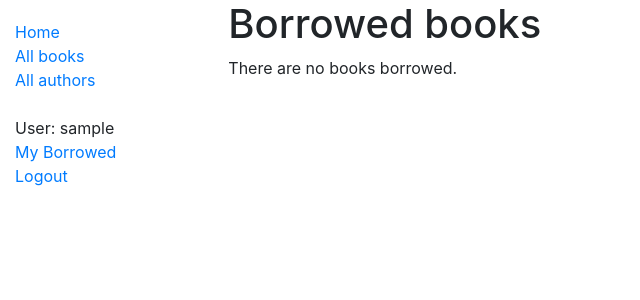
After one commit to spideyclick/Librarium, a Django app: page /catalog/mybooks/ in a window 1280 px wide. The commit adds this page. Shown: the top 300 px of the page, without its empty margins (0-640 px from the left). Run offline with Django 3.2, Linux system fonts and the light colour scheme; the visitor is signed in with stand-in values (Sample User, id 1); data that the repository does not hold is empty; some libraries are stand-ins or nearby versions.

Commit message:
Add My Borrowed view

```diff
--- a/Librarium/catalog/admin.py
+++ b/Librarium/catalog/admin.py
@@ -30,13 +30,13 @@ class AuthorAdmin(admin.ModelAdmin):
 
 @admin.register(BookInstance)
 class BookInstanceAdmin(admin.ModelAdmin):
-    list_display = ('book', 'language', 'status', 'due_back')
+    list_display = ('book', 'language', 'status', 'borrower', 'due_back')
     list_filter = ('language', 'status')
     fieldsets = (
         (None, {
             'fields': ('book', 'imprint', 'language', 'id')
         }),
         ('Availability', {
-            'fields': ('status', 'due_back')
+            'fields': ('status', 'due_back', 'borrower')
         }),
     )
--- a/Librarium/catalog/templates/base_generic.html
+++ b/Librarium/catalog/templates/base_generic.html
@@ -24,6 +24,7 @@
 					<br>
 					{% if user.is_authenticated %}
 						<li>User: {{ user.get_username }}</li>
+						<li><a href="{% url 'my-borrowed' %}">My Borrowed</a></li>
 						<li><a href="{% url 'logout'%}?next={{request.path}}">Logout</a></li>
 					{% else %}
 						<li><a href="{% url 'login'%}?next={{request.path}}">Login</a></li>
--- /dev/null
+++ b/Librarium/catalog/templates/catalog/bookinstance_list_borrowed_user.html
@@ -0,0 +1,19 @@
+{% extends "base_generic.html" %}
+
+{% block content %}
+<h1>Borrowed books</h1>
+
+{% if bookinstance_list %}
+<ul>
+
+	{% for bookinst in bookinstance_list %}
+	<li class="{% if bookinst.is_overdue %}text-danger{% endif %}">
+		<a href="{% url 'book-detail' bookinst.book.pk %}">{{bookinst.book.title}}</a> ({{ bookinst.due_back }})
+	</li>
+	{% endfor %}
+</ul>
+
+{% else %}
+<p>There are no books borrowed.</p>
+{% endif %}
+{% endblock %}
--- a/Librarium/catalog/urls.py
+++ b/Librarium/catalog/urls.py
@@ -7,4 +7,5 @@ urlpatterns = [
 	path('book/<int:pk>', views.BookDetailView.as_view(), name='book-detail'),
 	path('authors/', views.AuthorListView.as_view(), name='authors'),
 	path('author/<int:pk>', views.AuthorDetailView.as_view(), name='author-detail'),
+    path('mybooks/', views.LoanedBooksByUserListView.as_view(), name='my-borrowed'),
 ]
--- a/Librarium/catalog/views.py
+++ b/Librarium/catalog/views.py
@@ -1,3 +1,4 @@
+from django.contrib.auth.mixins import LoginRequiredMixin
 from django.shortcuts import render
 
 # Create your views here.
@@ -53,9 +54,11 @@ class AuthorListView(generic.ListView):
 class AuthorDetailView(generic.DetailView):
     model = Author
 
-    # def get_context_data(self, **kwargs):
-    #     context = super().get_context_data(**kwargs)
-    #     # context['book_list'] = Book.objects.all()
-    #     context['book_list'] = Book.objects.filter(author=2)
-    #     print(Author.pk())
-    #     return context
+class LoanedBooksByUserListView(LoginRequiredMixin, generic.ListView):
+    """Generic class-based view listing books on loan to current user."""
+    model = BookInstance
+    template_name = 'catalog/bookinstance_list_borrowed_user.html'
+    paginate_by = 10
+
+    def get_queryset(self):
+        return BookInstance.objects.filter(borrower=self.request.user).filter(status__exact='o').order_by('due_back')
```
Also changed, not shown: Librarium/catalog/models.py (+15 -22 lines), Librarium/catalog/migrations/0006_bookinstance_borrower.py (added), Librarium/catalog/migrations/0007_auto_20200321_1541.py (added).
